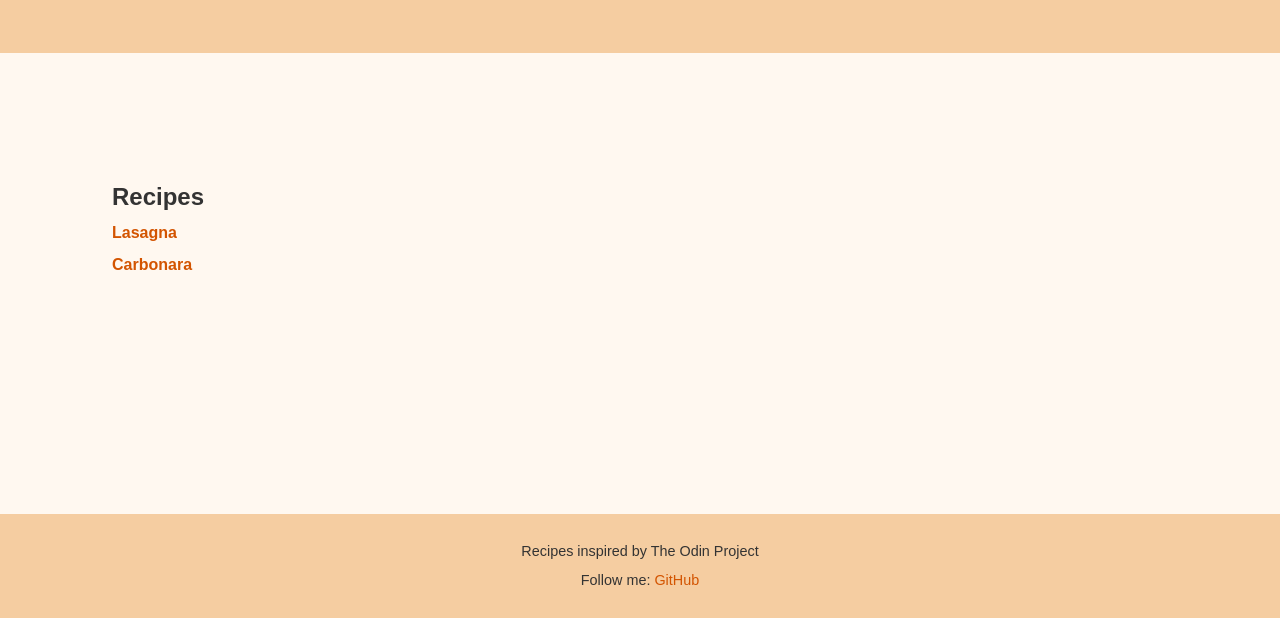
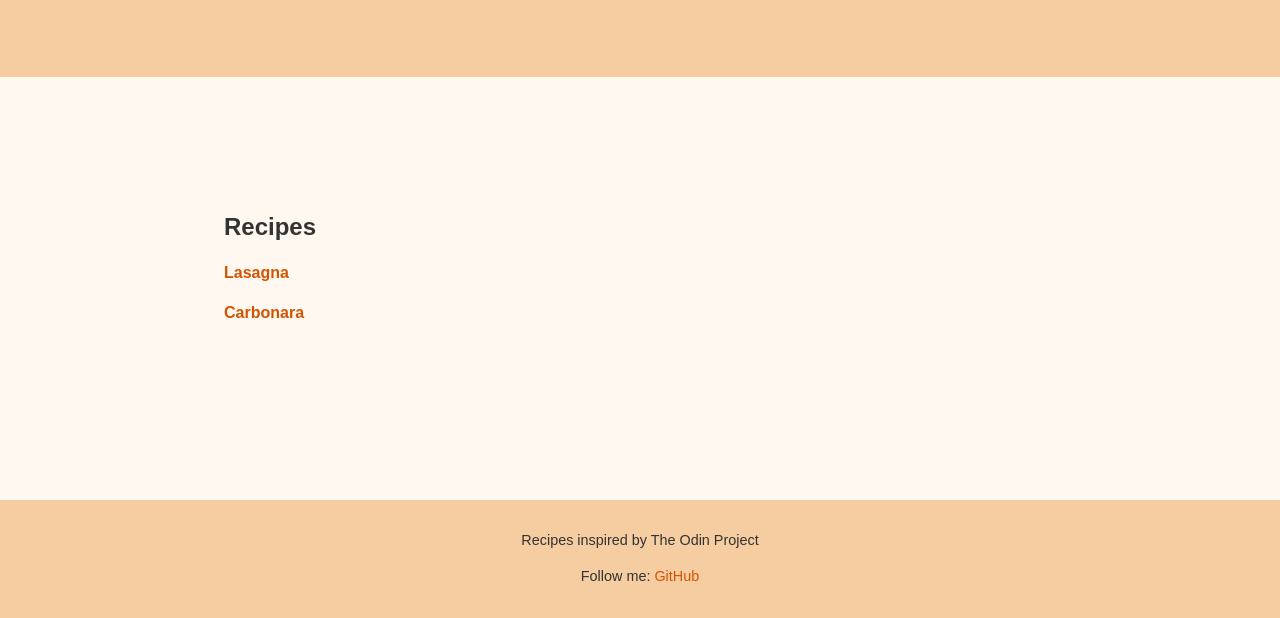
Before and after one commit to marcomontoli/odin-recipes, a plain HTML site: page index.html in a window 1280 px wide. Shown: the part 182-800 px from the top of the page. Drawn offline with Linux system fonts and the light colour scheme.

Commit message:
Update CSS styling
- Adjusted main width and max-width for better layout.
- Ensured footer stays at the bottom with flex layout.
- Fixed header and footer background to cover full width.

```diff
--- a/index.html
+++ b/index.html
@@ -1,8 +1,8 @@
 <!DOCTYPE html>
 <html lang="en">
 <head>
-    <meta charset="UTF-8">
-    <meta name="viewport" content="width=device-width, initial-scale=1.0">
+    <meta charset="UTF-8"> <!-- display special characters from different lang -->
+    <meta name="viewport" content="width=device-width, initial-scale=1.0"> <!-- for responsive design -->
     <title>Odin recipes</title>
     <link rel="stylesheet" href="style.css">
 </head>
@@ -12,6 +12,7 @@
       <h1>Odin recipes</h1>
       <p>The best Odin Project recipes crafted by the world's greatest chef, Marco.</p>
     </header>
+    <!-- MAIN -->
     <main>
     <h2>Recipes</h2>
     <ul>
--- a/style.css
+++ b/style.css
@@ -1,17 +1,21 @@
-/* Base reset and full height layout */
+/* Box sizing and base reset */
+* {
+  box-sizing: border-box; /* include padding/border in width */
+}
+
 html, body {
   height: 100%; /* ensure body fills the viewport */
   margin: 0;
 }
 
 body {
-  display: flex;
-  flex-direction: column;
-  min-height: 100vh; /* page at least full viewport height */
-  font-family: Arial, sans-serif;
-  line-height: 1;
-  background-color: #fff8f0; /* warm light background */
-  color: #333; /* dark text */
+  display: flex; /* use flexbox */
+  flex-direction: column; /* stack items top to bottom */
+  min-height: 100vh; /* body is at least full screen height */
+  font-family: Arial, sans-serif; /* font style */
+  line-height: 1.5; /* better text spacing */
+  background-color: #fff8f0; /* light warm background */
+  color: #333; /* dark text color */
 }
 
 /* HERO SECTION */
@@ -25,9 +29,10 @@ header.hero {
 /* MAIN CONTENT */
 main {
   flex: 1; /* takes remaining space, pushes footer down */
-  padding: 2rem;
-  max-width: 56rem;
-  margin: 5rem;
+  width: 100%; /* full width of parent */
+  max-width: 56rem; /* but never larger than 56rem */
+  margin: 5rem auto; /* 5rem top/bottom, auto left/right to center */
+  padding: 2rem; /* inner spacing */
 }
 
 main h2 {
@@ -58,6 +63,7 @@ footer {
   text-align: center;
   padding: 1rem;
   font-size: 0.9rem;
+  margin-top: auto; /* ensures footer stays at bottom in flex layout */
 }
 
 footer a {
```
